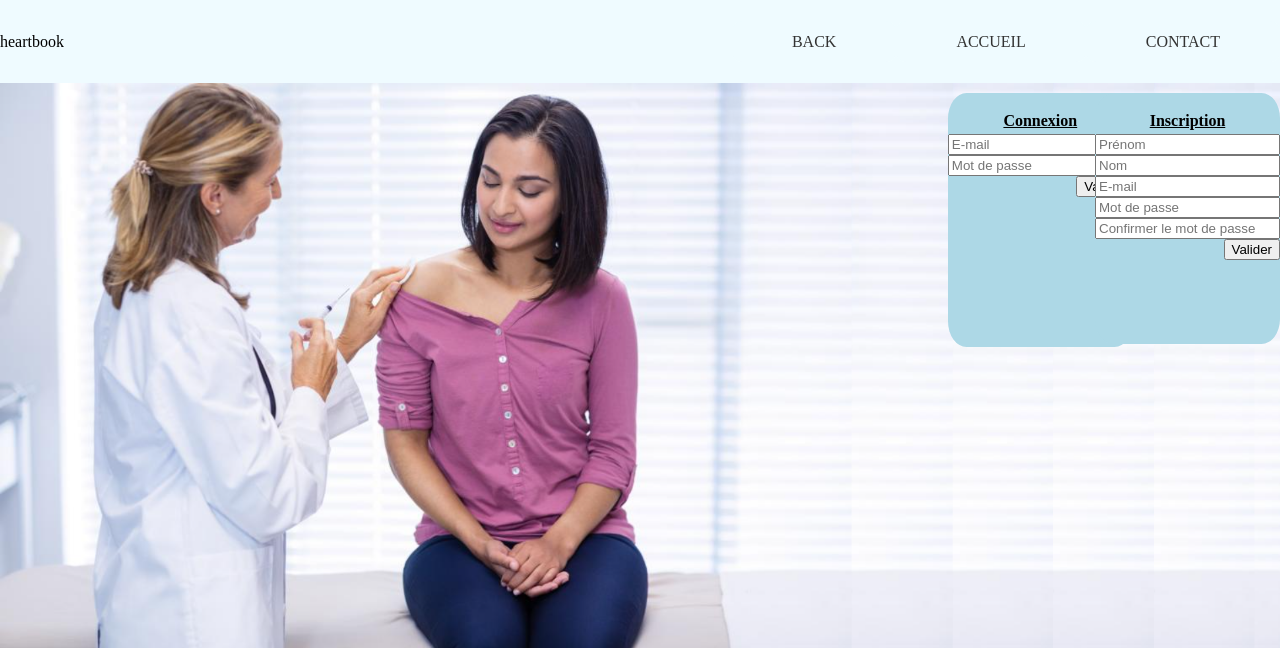
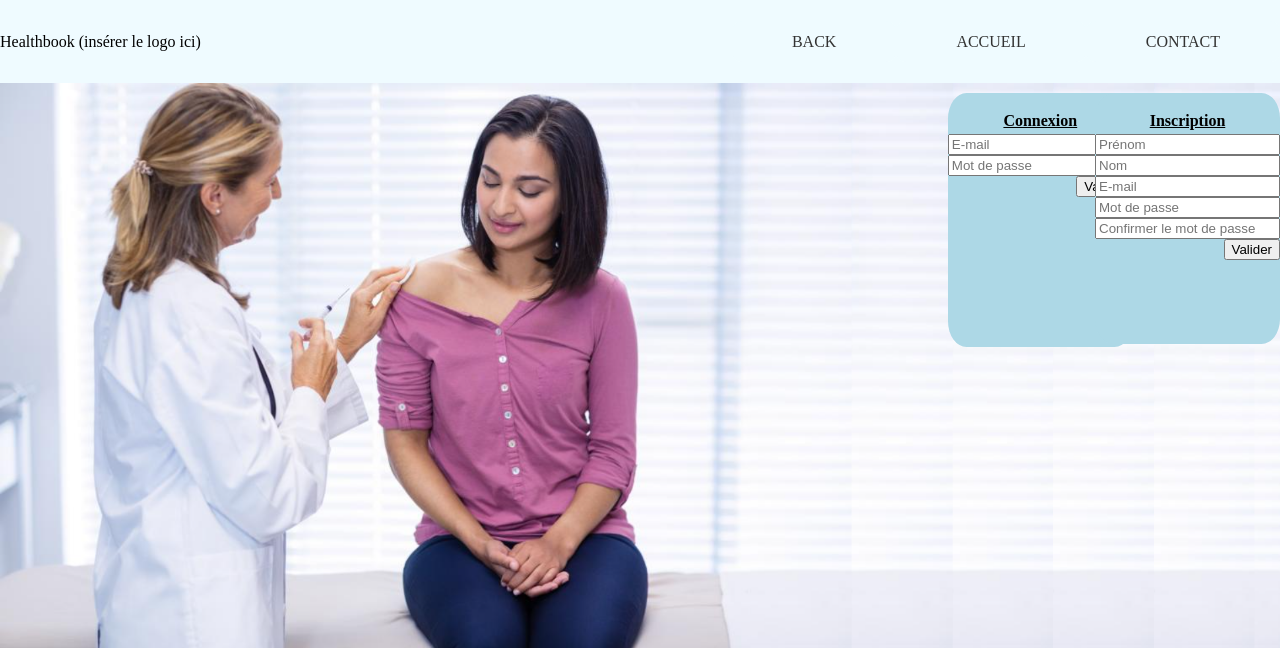
Before and after one commit to ClemBlue/Sant-Connect-, a PHP site: page /index.php in a window 1280 px wide. Shown: the top 648 px of the page. Run offline with PHP 8.4, Linux system fonts and the light colour scheme.

Commit message:
modification du titre du site en attendant d'ajouter le logo quand il sera prêt

```diff
--- a/inc/header-front.php
+++ b/inc/header-front.php
@@ -3,20 +3,20 @@
     <head>
       <meta charset="utf-8">
       <meta name="viewport" content="width=device-width, initial-scale=1.0">
-      <title>Heartbook</title>
+      <title>Healthbook</title>
       <link rel="stylesheet" href="asset/css/style.css">
     </head>
     <body>
       <header>
       <div class="headernav">
        <div class="logo">
-          <p>heartbook</p>
+          <p>Healthbook (insérer le logo ici)</p>
        </div>
         <div class="menunav">
            <nav>
              <ul>
-               <li><a href="admin/index.php">back</a></li>
-               <li><a href="#">Accueil</a></li>
+               <li><a href="admin/index.php">Back</a></li>
+               <li><a href="index.php">Accueil</a></li>
                <li><a href="contact.php">Contact</a></li>
 
 
```
